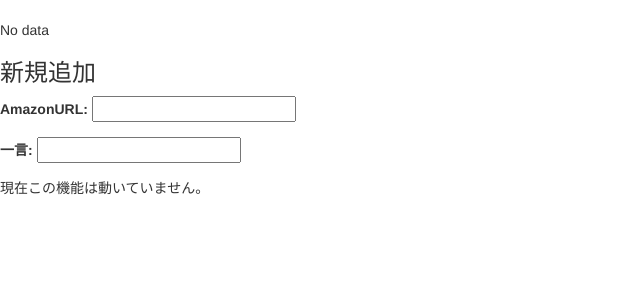
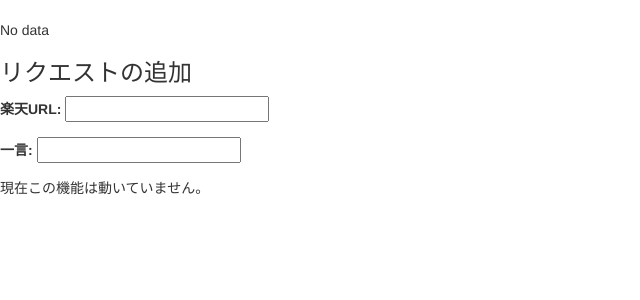
Before and after one commit to XMLPro/ManagementSystem, a Django app: template system/templates/requestView.html in a window 1280 px wide. Shown: the part 52-352 px from the top of the page, without its empty margins (0-640 px from the left). Run offline with Django 3.2, Linux system fonts and the light colour scheme; the template is opened without the code that fills it, so the values that code supplies are empty; some libraries are stand-ins or nearby versions.

Commit message:
amazonUrlを楽天urlに変更
- viewの修正
- initial_dataの修正

```diff
--- a/initial_data.json
+++ b/initial_data.json
@@ -313,7 +313,7 @@
         "pk": 1,
         "fields": {
             "request_name": "request01",
-            "url": "amazonUrl01"
+            "url": "rakutenUrl01"
         }
     },
     {
@@ -321,7 +321,7 @@
         "pk": 2,
         "fields": {
             "request_name": "request02",
-            "url": "amazonUrl02"
+            "url": "rakutenUrl02"
         }
     },
     {
--- a/system/templates/requestView.html
+++ b/system/templates/requestView.html
@@ -9,7 +9,7 @@
                 <tr>
                     <th></th>
                     <th>備品名</th>
-                    <th>AmazonURL</th>
+                    <th>楽天URL</th>
                 </tr>
                 {% for request_item in request_list %}
                     <tr>
@@ -32,15 +32,15 @@
     {% else %}
         <p>No data</p>
     {% endif %}
-    <h3>新規追加</h3>
+    <h3>リクエストの追加</h3>
 
     <form method="post">
         <p>
-            <label for="amazon_url">AmazonURL: <input type="text" required></label>
+            <label for="rakuten_url">楽天URL: <input name="url" type="text" required></label>
         </p>
 
         <p>
-            <label for="speak">一言: <input type="text"></label>
+            <label for="speak">一言: <input name="comment" type="text"></label>
         </p>
     </form>
     現在この機能は動いていません。
```
